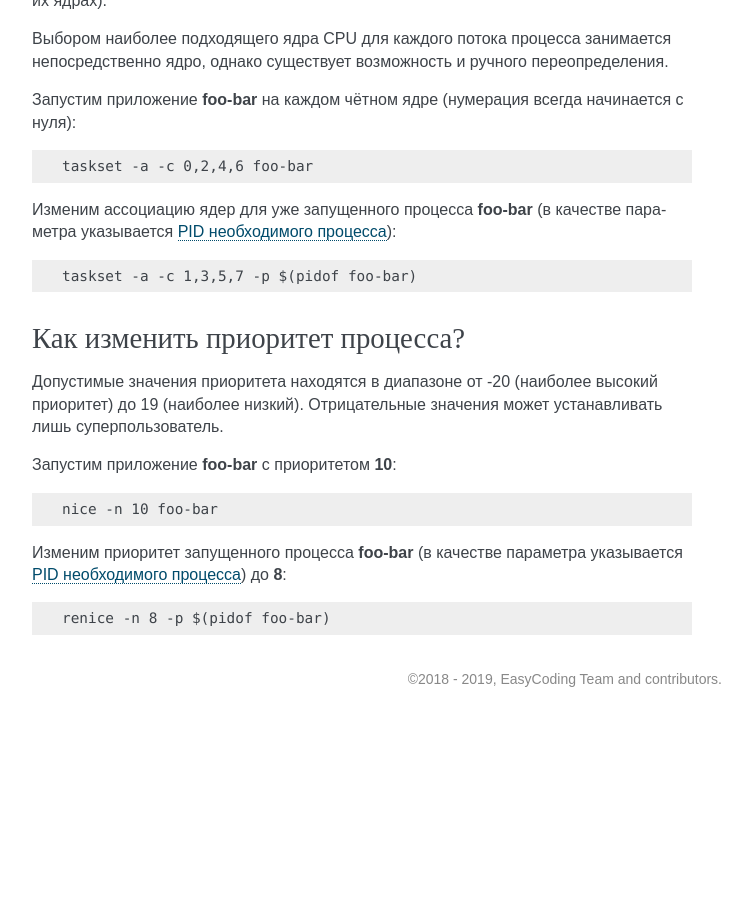
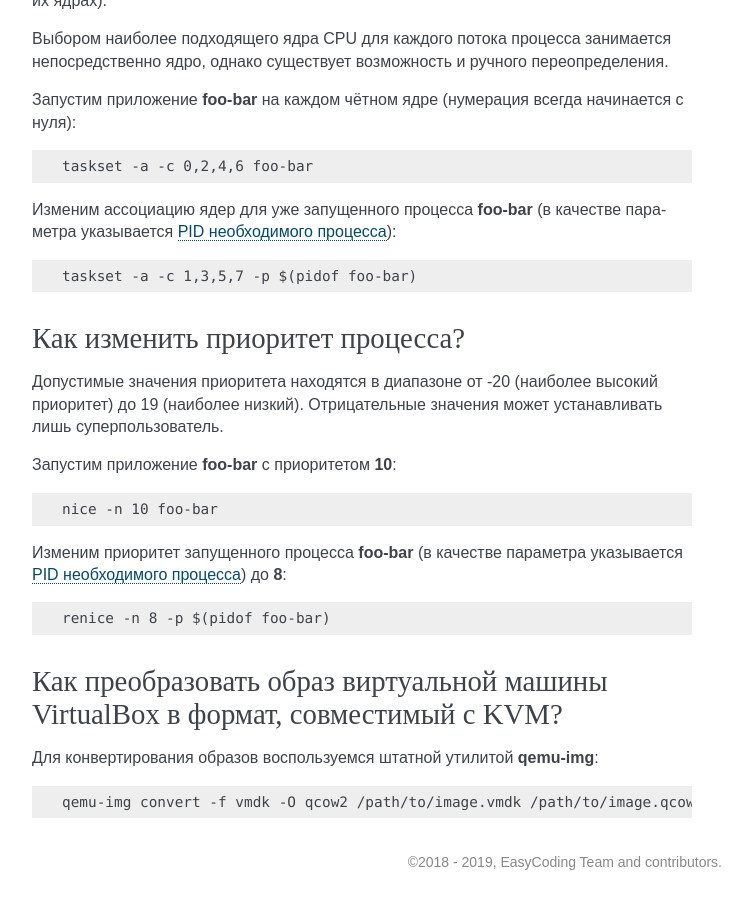
Before and after one commit to RussianFedora/FAQ, a Sphinx documentation site: the page built from source/administration.rst, in a window 1280 px wide and 900 px high, scrolled down 20201 px. Shown: the whole window, without its empty margins (388-1137 px from the left). Built offline with Sphinx 7.4.7, drawn with Linux system fonts in a browser that asks for light colours; before the commit the page ends 20918 px from its top, so only the background shows below that; some of the changed text lies outside the part shown.

Commit message:
Added question about converting VirtualBox images to KVM.

```diff
--- a/source/administration.rst
+++ b/source/administration.rst
@@ -1193,3 +1193,15 @@
 .. code-block:: text
 
     renice -n 8 -p $(pidof foo-bar)
+
+.. index:: virtualbox, drive image, disk image, kvm, qemu, qcow2, vmdk
+.. _vmdk-to-qcow2:
+
+Как преобразовать образ виртуальной машины VirtualBox в формат, совместимый с KVM?
+======================================================================================
+
+Для конвертирования образов воспользуемся штатной утилитой **qemu-img**:
+
+.. code-block:: bash
+
+    qemu-img convert -f vmdk -O qcow2 /path/to/image.vmdk /path/to/image.qcow2
```
